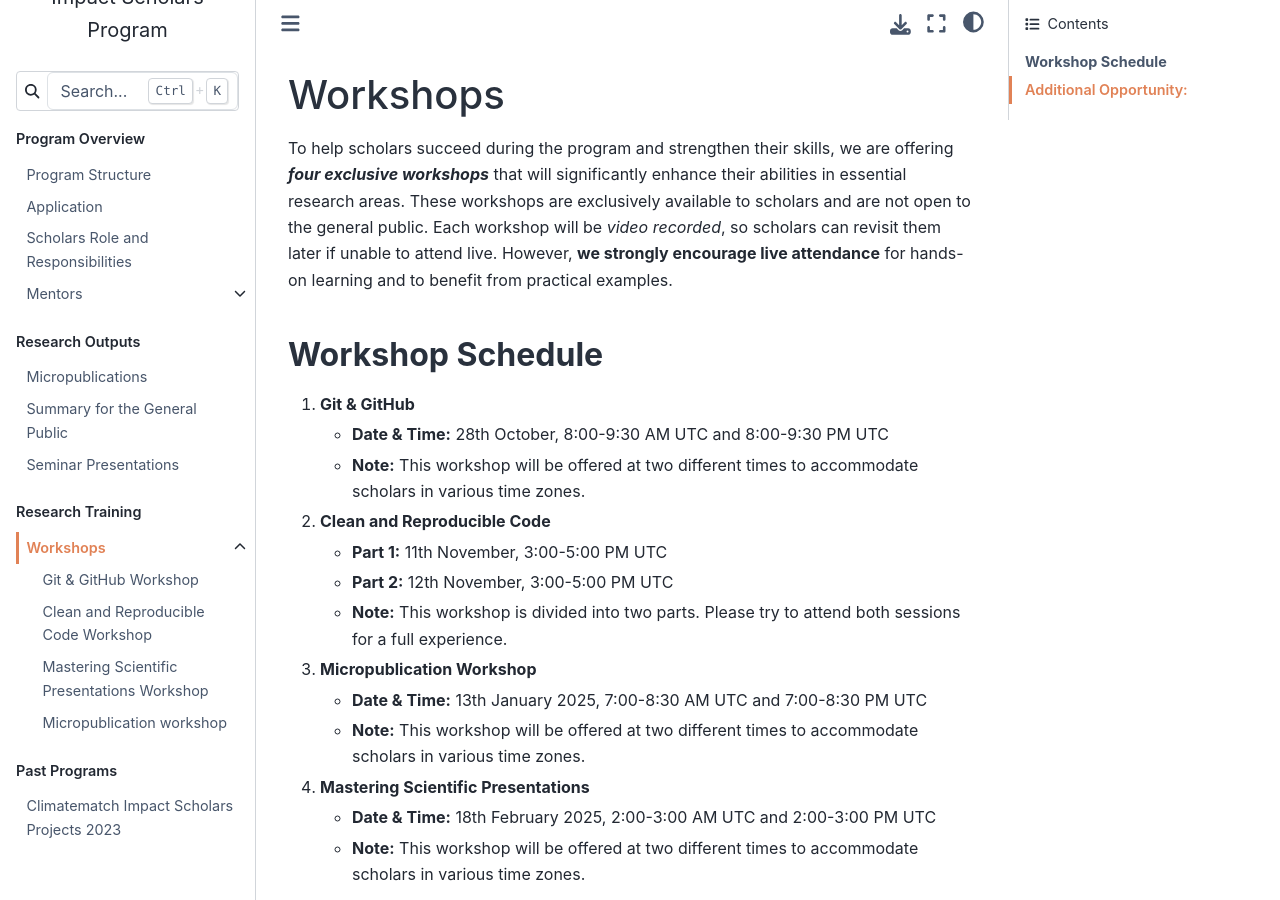
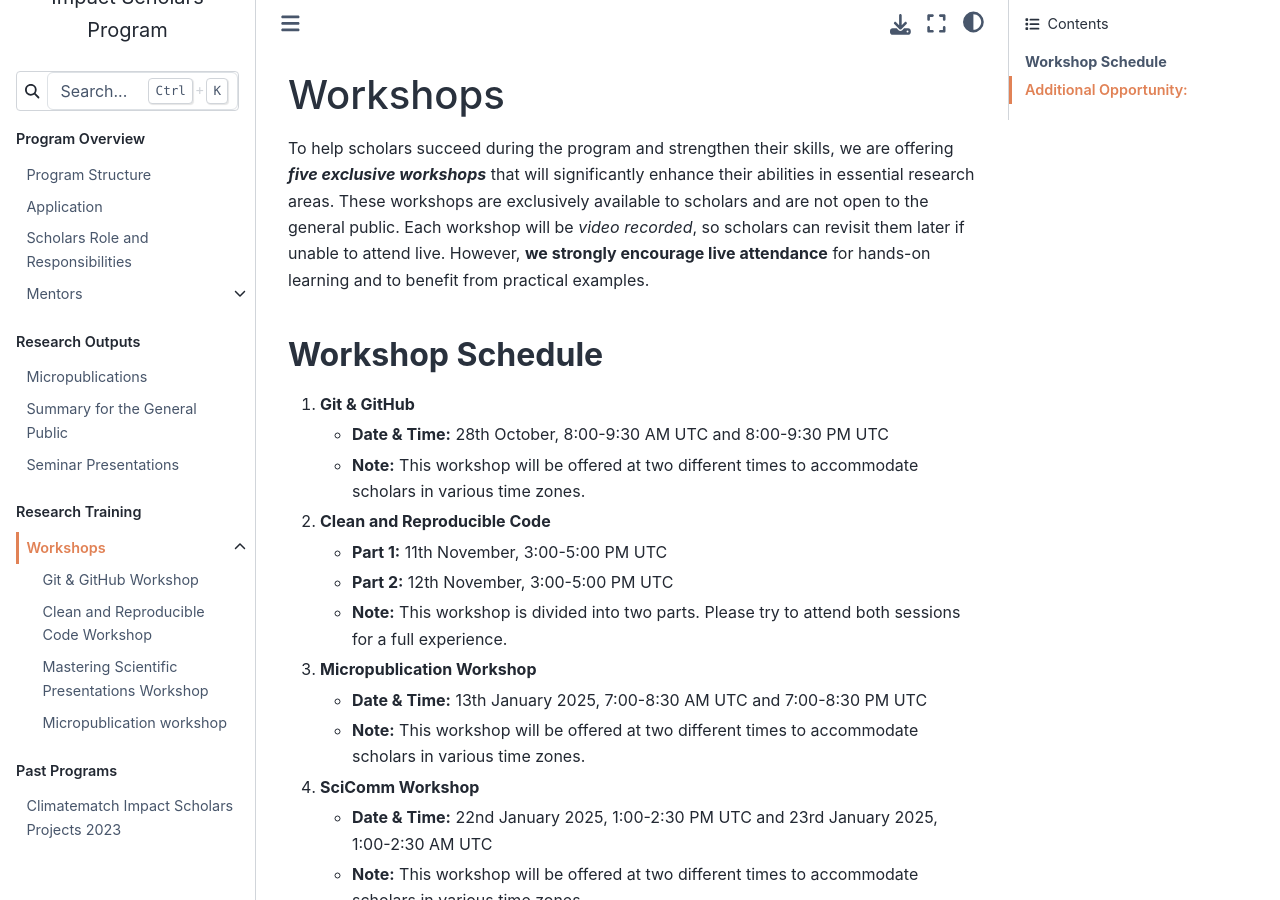
Before and after one commit to neuromatch/impact-scholars, a Jupyter Book: the page built from research-training/workshops.md, in a window 1280 px wide and 900 px high. Built offline with Jupyter Book 1.0.4 settings and Sphinx 7.4.7 and the Sphinx Book theme 1.1.4, drawn with Linux system fonts in a browser that asks for light colours.

```diff
--- a/research-training/workshops.md
+++ b/research-training/workshops.md
@@ -1,6 +1,6 @@
 # Workshops
 
-To help scholars succeed during the program and strengthen their skills, we are offering ***four exclusive workshops*** that will significantly enhance their abilities in essential research areas. These workshops are exclusively available to scholars and are not open to the general public. Each workshop will be *video recorded*, so scholars can revisit them later if unable to attend live. However, **we strongly encourage live attendance** for hands-on learning and to benefit from practical examples.
+To help scholars succeed during the program and strengthen their skills, we are offering ***five exclusive workshops*** that will significantly enhance their abilities in essential research areas. These workshops are exclusively available to scholars and are not open to the general public. Each workshop will be *video recorded*, so scholars can revisit them later if unable to attend live. However, **we strongly encourage live attendance** for hands-on learning and to benefit from practical examples.
 
 ## **Workshop Schedule**
 
@@ -20,7 +20,12 @@ To help scholars succeed during the program and strengthen their skills, we are
    - **Note:** This workshop will be offered at two different times to accommodate scholars in various time zones.
 <br>
 
-4. **Mastering Scientific Presentations**
+4. **SciComm Workshop**
+   - **Date & Time:** 22nd January 2025, 1:00-2:30 PM UTC and 23rd January 2025, 1:00-2:30 AM UTC
+   - **Note:** This workshop will be offered at two different times to accommodate scholars in various time zones.
+<br>
+
+5. **Mastering Scientific Presentations**
    - **Date & Time:** 18th February 2025, 2:00-3:00 AM UTC and 2:00-3:00 PM UTC
     - **Note:** This workshop will be offered at two different times to accommodate scholars in various time zones.
 <br>
```
Also changed, not shown: research-training/SciComm_workshop.md (added, +18 -0 lines), 1 other file.
